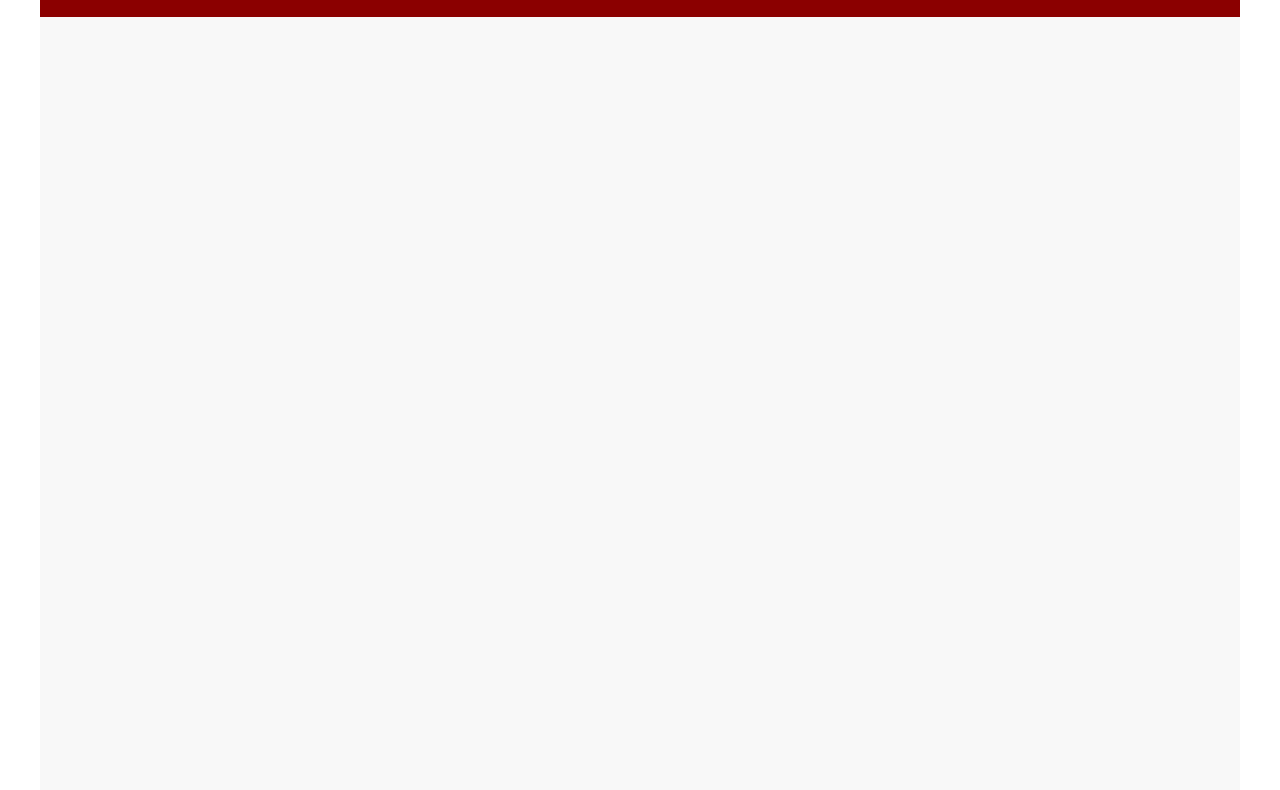
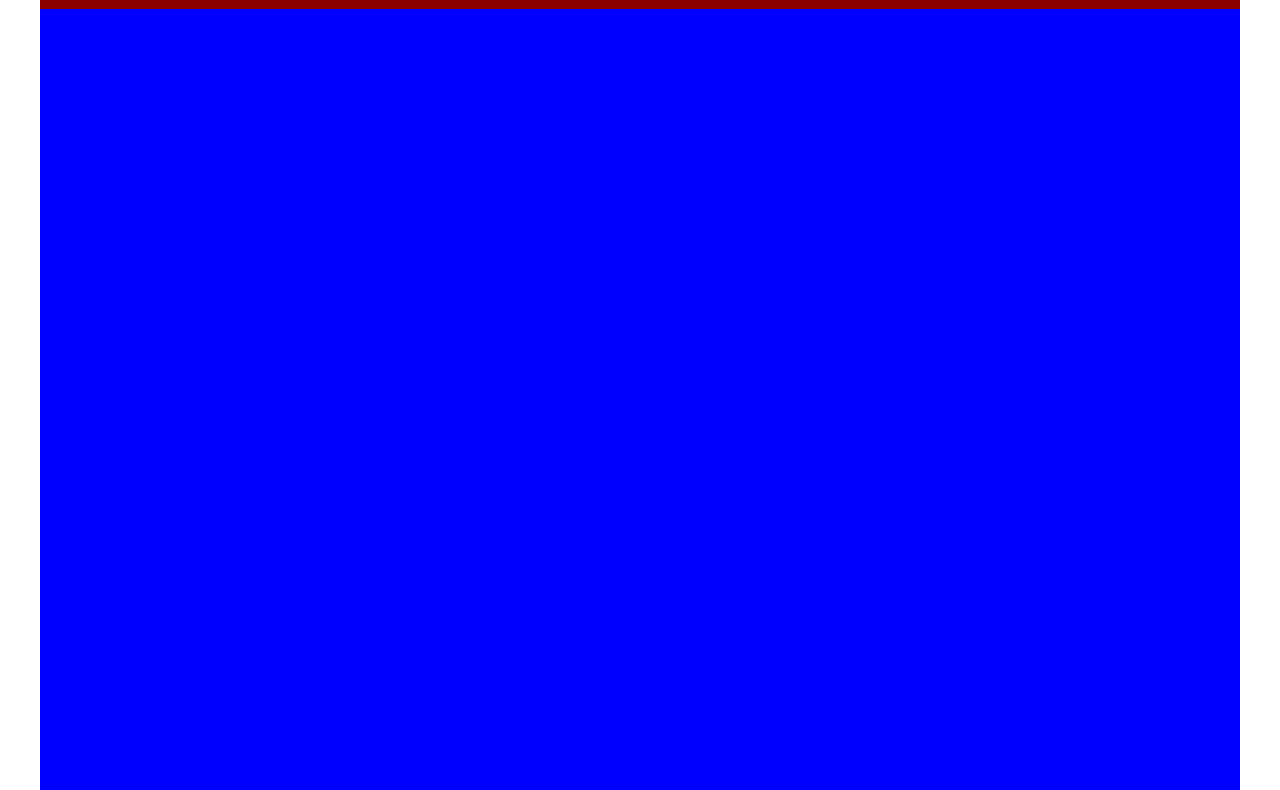
Before and after one commit to Valentina-2608/Travel_blog, a website: page travel_tips.html in a window 1280 px wide. Shown: the part 199-989 px from the top of the page. Drawn offline with Linux system fonts and the light colour scheme.

Commit message:
Add styles for block_tips

```diff
--- a/css/style.css
+++ b/css/style.css
@@ -455,3 +455,10 @@ left:2%;}
 .logo2>img{
     width:82%;
 }
+
+.block_tips{width:100%;
+height:800px;
+position:absolute;
+top:200px;
+left:0px;
+background-color: blue;}
```
